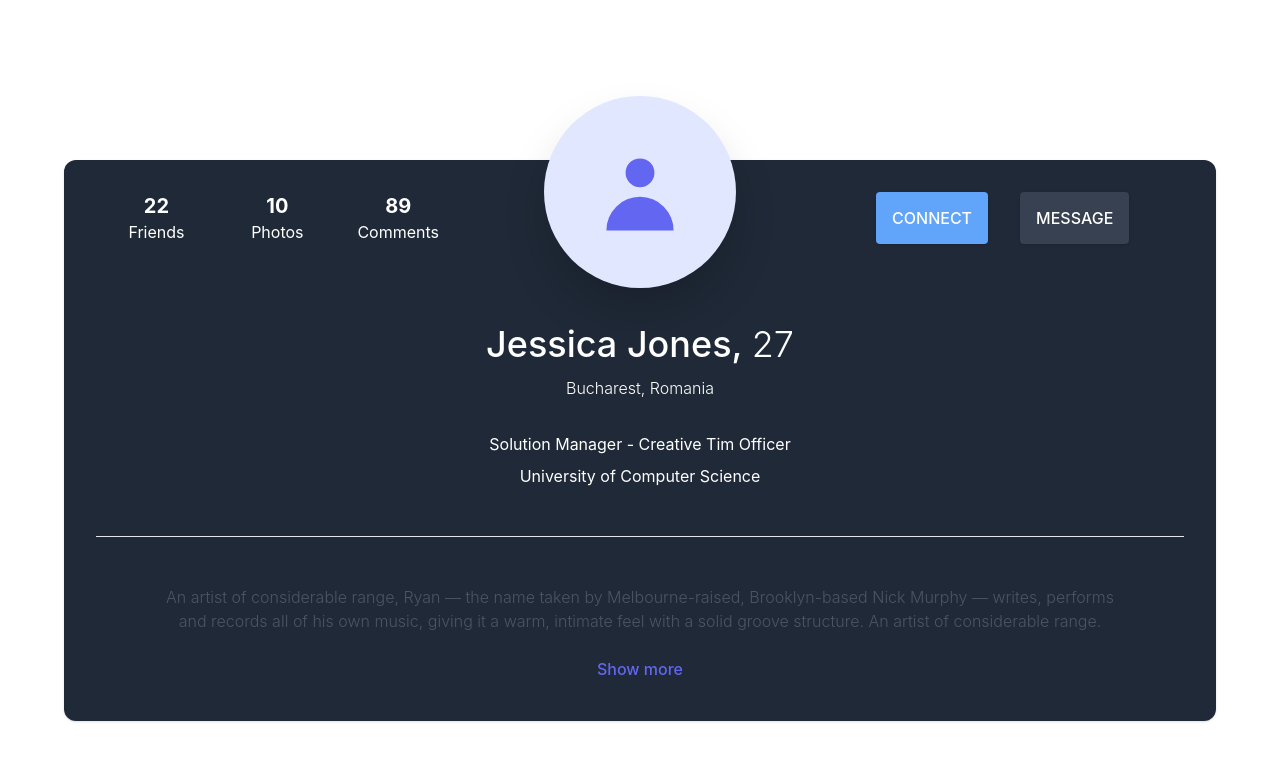
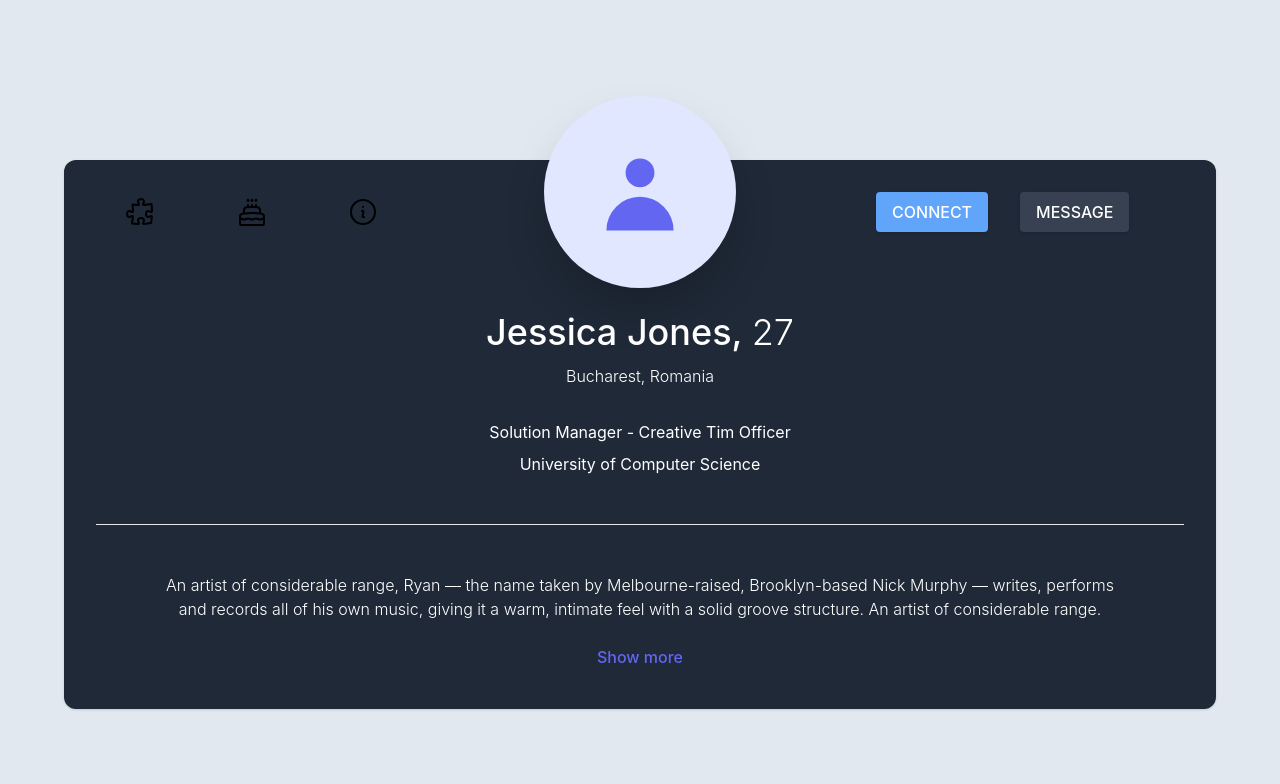
Before and after one commit to YOLO-GIT/Booklist, a PHP site: page /dist/profile.html in a window 1280 px wide. Shown: the top 784 px of the page. Run offline with PHP 8.4, Linux system fonts and the light colour scheme.

Commit message:
Profile Improvement

```diff
--- a/Post-Sets/dist/profile.html
+++ b/Post-Sets/dist/profile.html
@@ -9,24 +9,39 @@
     <title>BookList || Profile</title>
 </head>
 
-<body>
-    <div class="p-16 bg-white dark:bg-gray-800">
+<body class="bg-slate-200 dark:bg-gray-800">
+    <div class="p-16">
         <div class="p-8 bg-gray-800 dark:bg-white shadow mt-24 rounded-xl">
             <div class="grid grid-cols-1 md:grid-cols-3">
-                <div class="grid grid-cols-3 text-center order-last md:order-first mt-20 md:mt-0">
-                    <div>
-                        <p class="font-bold text-white dark:text-gray-700 text-xl">22</p>
-                        <p class="text-white dark:text-gray-400">Friends</p>
-                    </div>
-                    <div>
-                        <p class="font-bold text-white dark:text-gray-700 text-xl">10</p>
-                        <p class="text-white dark:text-gray-400">Photos</p>
-                    </div>
-                    <div>
-                        <p class="font-bold text-white dark:text-gray-700 text-xl">89</p>
-                        <p class="text-white dark:text-gray-400">Comments</p>
-                    </div>
+                <!-- Other Setting -->
+                <div class="grid grid-cols-3 ml-7 justify-center items-center order-last md:order-first mt-20 md:mt-0">
+                    <a href="">
+                        <svg class="w-8 h-8" data-slot="icon" fill="none" stroke-width="1.5" stroke="currentColor"
+                            viewBox="0 0 24 24" xmlns="http://www.w3.org/2000/svg" aria-hidden="true">
+                            <path stroke-linecap="round" stroke-linejoin="round"
+                                d="M14.25 6.087c0-.355.186-.676.401-.959.221-.29.349-.634.349-1.003 0-1.036-1.007-1.875-2.25-1.875s-2.25.84-2.25 1.875c0 .369.128.713.349 1.003.215.283.401.604.401.959v0a.64.64 0 0 1-.657.643 48.39 48.39 0 0 1-4.163-.3c.186 1.613.293 3.25.315 4.907a.656.656 0 0 1-.658.663v0c-.355 0-.676-.186-.959-.401a1.647 1.647 0 0 0-1.003-.349c-1.036 0-1.875 1.007-1.875 2.25s.84 2.25 1.875 2.25c.369 0 .713-.128 1.003-.349.283-.215.604-.401.959-.401v0c.31 0 .555.26.532.57a48.039 48.039 0 0 1-.642 5.056c1.518.19 3.058.309 4.616.354a.64.64 0 0 0 .657-.643v0c0-.355-.186-.676-.401-.959a1.647 1.647 0 0 1-.349-1.003c0-1.035 1.008-1.875 2.25-1.875 1.243 0 2.25.84 2.25 1.875 0 .369-.128.713-.349 1.003-.215.283-.4.604-.4.959v0c0 .333.277.599.61.58a48.1 48.1 0 0 0 5.427-.63 48.05 48.05 0 0 0 .582-4.717.532.532 0 0 0-.533-.57v0c-.355 0-.676.186-.959.401-.29.221-.634.349-1.003.349-1.035 0-1.875-1.007-1.875-2.25s.84-2.25 1.875-2.25c.37 0 .713.128 1.003.349.283.215.604.401.96.401v0a.656.656 0 0 0 .658-.663 48.422 48.422 0 0 0-.37-5.36c-1.886.342-3.81.574-5.766.689a.578.578 0 0 1-.61-.58v0Z">
+                            </path>
+                        </svg>
+                    </a>
+                    <a href="">
+                        <svg class="w-8 h-8" data-slot="icon" fill="none" stroke-width="1.5" stroke="currentColor"
+                            viewBox="0 0 24 24" xmlns="http://www.w3.org/2000/svg" aria-hidden="true">
+                            <path stroke-linecap="round" stroke-linejoin="round"
+                                d="M12 8.25v-1.5m0 1.5c-1.355 0-2.697.056-4.024.166C6.845 8.51 6 9.473 6 10.608v2.513m6-4.871c1.355 0 2.697.056 4.024.166C17.155 8.51 18 9.473 18 10.608v2.513M15 8.25v-1.5m-6 1.5v-1.5m12 9.75-1.5.75a3.354 3.354 0 0 1-3 0 3.354 3.354 0 0 0-3 0 3.354 3.354 0 0 1-3 0 3.354 3.354 0 0 0-3 0 3.354 3.354 0 0 1-3 0L3 16.5m15-3.379a48.474 48.474 0 0 0-6-.371c-2.032 0-4.034.126-6 .371m12 0c.39.049.777.102 1.163.16 1.07.16 1.837 1.094 1.837 2.175v5.169c0 .621-.504 1.125-1.125 1.125H4.125A1.125 1.125 0 0 1 3 20.625v-5.17c0-1.08.768-2.014 1.837-2.174A47.78 47.78 0 0 1 6 13.12M12.265 3.11a.375.375 0 1 1-.53 0L12 2.845l.265.265Zm-3 0a.375.375 0 1 1-.53 0L9 2.845l.265.265Zm6 0a.375.375 0 1 1-.53 0L15 2.845l.265.265Z">
+                            </path>
+                        </svg>
+                    </a>
+                    <a href="">
+                        <svg class="w-8 h-8" data-slot="icon" fill="none" stroke-width="1.5" stroke="currentColor"
+                            viewBox="0 0 24 24" xmlns="http://www.w3.org/2000/svg" aria-hidden="true">
+                            <path stroke-linecap="round" stroke-linejoin="round"
+                                d="m11.25 11.25.041-.02a.75.75 0 0 1 1.063.852l-.708 2.836a.75.75 0 0 0 1.063.853l.041-.021M21 12a9 9 0 1 1-18 0 9 9 0 0 1 18 0Zm-9-3.75h.008v.008H12V8.25Z">
+                            </path>
+                        </svg>
+                    </a>
                 </div>
+
+                <!-- Profile Image -->
                 <div class="relative">
                     <div
                         class="w-48 h-48 bg-indigo-100 mx-auto rounded-full shadow-2xl absolute inset-x-0 top-0 -mt-24 flex items-center justify-center text-indigo-500">
@@ -60,7 +75,8 @@
             </div>
 
             <div class="mt-12 flex flex-col justify-center">
-                <p class="text-gray-600 text-center font-light lg:px-16">An artist of considerable range, Ryan — the
+                <p class="text-white dark:text-gray-600 text-center font-light lg:px-16">An artist of considerable
+                    range, Ryan — the
                     name taken by Melbourne-raised, Brooklyn-based Nick Murphy — writes, performs and records all of his
                     own music, giving it a warm, intimate feel with a solid groove structure. An artist of considerable
                     range.</p>
--- a/Post-Sets/src/output.css
+++ b/Post-Sets/src/output.css
@@ -705,6 +719,22 @@ video {
   margin-top: 2rem;
 }
 
+.mt-auto {
+  margin-top: auto;
+}
+
+.ml-5 {
+  margin-left: 1.25rem;
+}
+
+.ml-6 {
+  margin-left: 1.5rem;
+}
+
+.ml-7 {
+  margin-left: 1.75rem;
+}
+
 .block {
   display: block;
 }
@@ -992,19 +1039,14 @@ video {
   background-color: rgb(255 255 255 / var(--tw-bg-opacity));
 }
 
-.bg-blue-400 {
-  --tw-bg-opacity: 1;
-  background-color: rgb(96 165 250 / var(--tw-bg-opacity));
-}
-
-.bg-gray-700 {
-  --tw-bg-opacity: 1;
-  background-color: rgb(55 65 81 / var(--tw-bg-opacity));
-}
-
-.bg-indigo-100 {
-  --tw-bg-opacity: 1;
-  background-color: rgb(224 231 255 / var(--tw-bg-opacity));
+.bg-slate-300 {
+  --tw-bg-opacity: 1;
+  background-color: rgb(203 213 225 / var(--tw-bg-opacity));
+}
+
+.bg-slate-200 {
+  --tw-bg-opacity: 1;
+  background-color: rgb(226 232 240 / var(--tw-bg-opacity));
 }
 
 .bg-gradient-to-r {
@@ -1211,6 +1282,11 @@ video {
   color: rgb(107 114 128 / var(--tw-text-opacity));
 }
 
+.text-gray-600 {
+  --tw-text-opacity: 1;
+  color: rgb(75 85 99 / var(--tw-text-opacity));
+}
+
 .text-gray-700 {
   --tw-text-opacity: 1;
   color: rgb(55 65 81 / var(--tw-text-opacity));
@@ -1241,19 +1322,9 @@ video {
   color: rgb(255 255 255 / var(--tw-text-opacity));
 }
 
-.text-gray-400 {
+.text-gray-800 {
   --tw-text-opacity: 1;
-  color: rgb(156 163 175 / var(--tw-text-opacity));
-}
-
-.text-gray-600 {
-  --tw-text-opacity: 1;
-  color: rgb(75 85 99 / var(--tw-text-opacity));
-}
-
-.text-indigo-500 {
-  --tw-text-opacity: 1;
-  color: rgb(99 102 241 / var(--tw-text-opacity));
+  color: rgb(31 41 55 / var(--tw-text-opacity));
 }
 
 .shadow {
```
Also changed, not shown: other parts of Post-Sets/src/output.css (+189 -80 lines).
